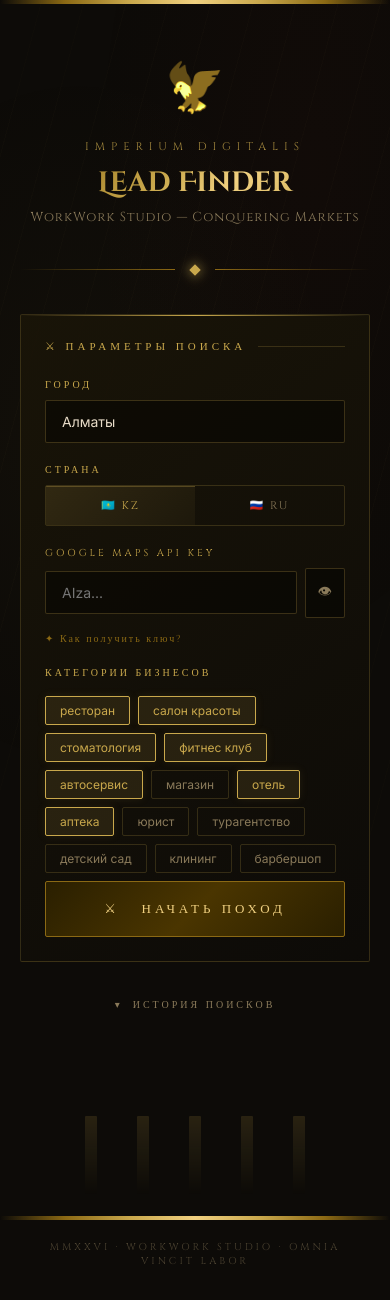
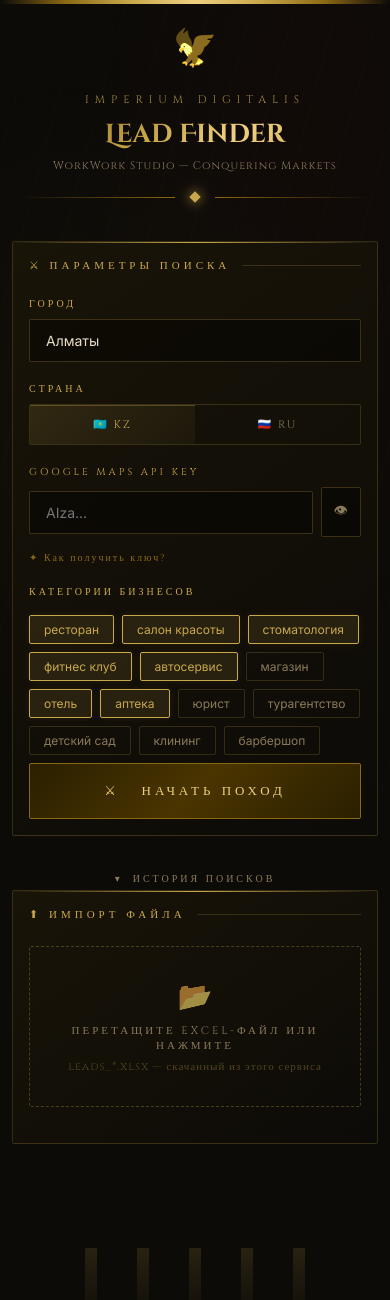
Before and after one commit to mortira919/Finder, a FastAPI app: page / in a window 390 px wide. Shown: the top 1300 px of the page. Before the commit the page ends 1264 px from the top, so only its background shows below. Run offline with FastAPI, Linux system fonts and the light colour scheme; data that the repository does not hold is empty.

Commit message:
Add Excel import viewer, mobile fixes, extract buildLeadCard
- server.py: POST /api/import — parses xlsx, finds leads sheet,
  returns leads array with all contact fields
- index.html: import panel with drag-and-drop zone; shows same lead
  cards as search results using shared buildLeadCard(); mobile CSS
  fixes for 480px (header, history, contacts, buttons); import panel
  reads any sheet from preferred list (Все горячие лиды → Горячие лиды
  → Менеджер 1 → Менеджер 2 → active)

Co-Authored-By: Claude Sonnet 4.6 <noreply@anthropic.com>

```diff
--- a/server.py
+++ b/server.py
@@ -11,9 +11,9 @@ import time
 from typing import Dict, Optional
 from pathlib import Path
 
-from fastapi import FastAPI, Request
-from fastapi.responses import HTMLResponse, FileResponse, StreamingResponse
-from fastapi.staticfiles import StaticFiles
+import io
+from fastapi import FastAPI, Request, UploadFile, File
+from fastapi.responses import HTMLResponse, FileResponse, JSONResponse
 from fastapi.middleware.cors import CORSMiddleware
 from dotenv import load_dotenv
 from database import init_db, save_search, get_history, get_filepath_by_job
@@ -218,6 +218,70 @@ async def get_status(job_id: str):
     return job
 
 
+@app.post("/api/import")
+async def import_excel(file: UploadFile = File(...)):
+    """Парсит загруженный Excel-файл и возвращает список лидов."""
+    from openpyxl import load_workbook
+
+    content = await file.read()
+    try:
+        wb = load_workbook(io.BytesIO(content), read_only=True, data_only=True)
+    except Exception as e:
+        return JSONResponse({"error": f"Не удалось открыть файл: {e}"}, status_code=400)
+
+    # Ищем листы с лидами в порядке приоритета
+    preferred = ["Все горячие лиды", "Горячие лиды", "Менеджер 1", "Менеджер 2"]
+    ws = next((wb[n] for n in preferred if n in wb.sheetnames), wb.active)
+
+    leads = []
+    headers = None
+
+    for row in ws.iter_rows(values_only=True):
+        if headers is None:
+            headers = [str(c).strip() if c else "" for c in row]
+            continue
+        if not any(row):
+            continue
+
+        def g(col):
+            try:
+                return str(row[headers.index(col)] or "").strip()
+            except (ValueError, IndexError):
+                return ""
+
+        phone = g("Телефон")
+        wa    = g("WhatsApp")
+        ig    = g("Instagram")
+        tg    = g("Telegram")
+
+        # Приводим к полным URL
+        if wa and not wa.startswith("http"): wa = "https://" + wa
+        if ig and not ig.startswith("http"): ig = "https://" + ig
+        if tg and not tg.startswith("http"): tg = "https://" + tg
+
+        name = g("Название")
+        if not name:
+            continue
+
+        leads.append({
+            "name":          name,
+            "category":      g("Категория"),
+            "phone":         phone,
+            "whatsapp":      wa,
+            "instagram":     ig,
+            "telegram":      tg,
+            "website":       g("Сайт"),
+            "rating":        g("Рейтинг"),
+            "reviews":       g("Отзывов"),
+            "priority":      g("Приоритет") or "📋 НИЗКИЙ",
+            "verdict":       g("Статус сайта"),
+            "email_subject": g("Шаблон письма"),
+            "email_body":    "",
+        })
+
+    return {"leads": leads, "total": len(leads), "sheet": ws.title}
+
+
 @app.get("/api/history")
 async def history():
     return get_history()
--- a/templates/index.html
+++ b/templates/index.html
@@ -186,7 +186,37 @@
 
   @media (max-width: 600px) {
     .form-grid { grid-template-columns: 1fr; }
-    .panel { padding: 24px; }
+    .panel { padding: 20px; }
+  }
+
+  /* ── MOBILE ── */
+  @media (max-width: 480px) {
+    header { padding: 28px 16px 20px; }
+    .eagle { font-size: 36px; }
+    h1 { font-size: 26px; }
+    .header-desc { font-size: 11px; }
+    .container { padding: 0 12px 60px; }
+    .panel { padding: 16px; }
+
+    /* История */
+    .history-item { flex-wrap: wrap; gap: 8px; }
+    .history-actions { flex-direction: row; width: 100%; }
+    .h-btn { flex: 1; text-align: center; }
+
+    /* Лиды */
+    .lead-contacts { gap: 4px; }
+    .contact-btn { padding: 5px 8px; font-size: 10px; }
+    .stat-num { font-size: 28px; }
+
+    /* Прогресс */
+    .progress-message { font-size: 11px; }
+
+    /* Категории */
+    .cat-tag { padding: 5px 10px; font-size: 11px; }
+
+    /* Кнопки */
+    .btn-imperial { font-size: 11px; letter-spacing: 3px; padding: 15px; }
+    .btn-download { font-size: 11px; letter-spacing: 2px; }
   }
 
   .form-group {
@@ -721,6 +751,70 @@
     .history-stats { display: none; }
   }
 
+  /* ── IMPORT ── */
+  .import-zone {
+    border: 1px dashed rgba(201,168,76,0.3);
+    border-radius: 2px;
+    padding: 32px 20px;
+    text-align: center;
+    cursor: pointer;
+    transition: all 0.25s;
+    position: relative;
+  }
+  .import-zone:hover, .import-zone.drag-over {
+    border-color: var(--gold);
+    background: rgba(201,168,76,0.04);
+  }
+  .import-zone input[type="file"] {
+    position: absolute;
+    inset: 0;
+    opacity: 0;
+    cursor: pointer;
+    width: 100%;
+    height: 100%;
+  }
+  .import-icon {
+    font-size: 28px;
+    margin-bottom: 10px;
+    opacity: 0.6;
+  }
+  .import-label {
+    font-family: 'Cinzel', serif;
+    font-size: 11px;
+    letter-spacing: 3px;
+    color: var(--text-dim);
+    text-transform: uppercase;
+    margin-bottom: 6px;
+  }
+  .import-hint {
+    font-size: 11px;
+    color: rgba(201,168,76,0.35);
+    font-family: 'Cinzel', serif;
+    letter-spacing: 1px;
+  }
+  .import-filename {
+    margin-top: 12px;
+    font-size: 12px;
+    color: var(--gold);
+    font-family: 'Inter', sans-serif;
+    display: none;
+  }
+  .import-results {
+    margin-top: 20px;
+  }
+  .import-error {
+    color: #ff6666;
+    font-family: 'Cinzel', serif;
+    font-size: 11px;
+    letter-spacing: 1px;
+    padding: 12px;
+    border: 1px solid rgba(255,100,100,0.2);
+    border-radius: 2px;
+    background: rgba(139,26,26,0.1);
+    margin-top: 12px;
+    display: none;
+  }
+
   /* ── LEADS LIST ── */
   .leads-header {
     display: flex;
@@ -1084,6 +1178,20 @@
     <div id="historyList"><div class="history-empty">Загрузка...</div></div>
   </div>
 
+  <!-- ИМПОРТ -->
+  <div class="panel" style="margin-bottom:24px">
+    <div class="panel-title">⬆ Импорт файла</div>
+    <div class="import-zone" id="importZone">
+      <input type="file" accept=".xlsx,.xls" id="importInput" onchange="handleImport(this)">
+      <div class="import-icon">📂</div>
+      <div class="import-label">Перетащите Excel-файл или нажмите</div>
+      <div class="import-hint">leads_*.xlsx — скачанный из этого сервиса</div>
+      <div class="import-filename" id="importFilename"></div>
+    </div>
+    <div class="import-error" id="importError"></div>
+    <div class="import-results" id="importResults"></div>
+  </div>
+
   <!-- ПРОГРЕСС -->
   <div class="panel progress-panel" id="progressPanel">
     <div class="panel-title">⏳ Ход операции</div>
@@ -1275,12 +1383,10 @@
     `;
   }
 
-  function renderLeads(leads) {
-    if (!leads.length) return '';
-    const cards = leads.map((l, i) => {
-      const isHigh = l.priority.includes('ВЫСОКИЙ');
+  function buildLeadCard(l) {
+    const isHigh = l.priority && l.priority.includes('ВЫСОКИЙ');
     const prioClass = isHigh ? 'priority-high' : 'priority-mid';
-      const prioText = isHigh ? 'ВЫСОКИЙ' : 'СРЕДНИЙ';
+    const prioText  = isHigh ? 'ВЫСОКИЙ' : 'СРЕДНИЙ';
     const rating = l.rating ? `★ ${l.rating}${l.reviews ? ' · ' + l.reviews + ' отзывов' : ''}  ·  ` : '';
     const contacts = [
       l.phone    ? `<a class="contact-btn phone" href="tel:${l.phone}">${ICON_PHONE} ${l.phone}</a>` : '',
@@ -1290,7 +1396,17 @@
       l.website  ? `<a class="contact-btn" href="${l.website}" target="_blank">${ICON_LINK} Сайт</a>` : '',
     ].filter(Boolean).join('');
 
-      const emailBody = l.email_body.replace(/</g,'&lt;').replace(/>/g,'&gt;');
+    const emailBody = (l.email_body || '').replace(/</g,'&lt;').replace(/>/g,'&gt;');
+    const emailSection = l.email_subject ? `
+      <button class="email-toggle" onclick="toggleEmail(this)">
+        <i class="arrow">▸</i> ${ICON_MAIL} Показать письмо
+      </button>
+      <div class="email-section">
+        <div class="email-subject-line">Тема: ${l.email_subject}</div>
+        ${emailBody ? `<pre class="email-body-text">${emailBody}</pre>
+        <button class="copy-btn" onclick="copyEmail(this, \`${(l.email_body||'').replace(/`/g,"'")}\`)">Копировать</button>` : ''}
+      </div>` : '';
+
     return `
       <div class="lead-card">
         <div class="lead-top">
@@ -1300,16 +1416,13 @@
         <div class="lead-name">${l.name}</div>
         <div class="lead-meta">${rating}${l.verdict}</div>
         <div class="lead-contacts">${contacts || '<span style="font-size:11px;color:var(--text-dim)">Контакты не найдены</span>'}</div>
-          <button class="email-toggle" onclick="toggleEmail(this)">
-            <i class="arrow">▸</i> ${ICON_MAIL} Показать письмо
-          </button>
-          <div class="email-section">
-            <div class="email-subject-line">Тема: ${l.email_subject}</div>
-            <pre class="email-body-text">${emailBody}</pre>
-            <button class="copy-btn" onclick="copyEmail(this, \`${l.email_body.replace(/`/g,"'")}\`)">Копировать</button>
-          </div>
+        ${emailSection}
       </div>`;
-    }).join('');
+  }
+
+  function renderLeads(leads) {
+    if (!leads.length) return '';
+    const cards = leads.map(l => buildLeadCard(l)).join('');
 
     return `
       <div class="leads-header">
@@ -1323,6 +1436,63 @@
     btn.classList.toggle('open');
     const section = btn.nextElementSibling;
     section.classList.toggle('open');
+  }
+
+  // ── IMPORT ──
+  const importZone = document.getElementById('importZone');
+  importZone.addEventListener('dragover', e => { e.preventDefault(); importZone.classList.add('drag-over'); });
+  importZone.addEventListener('dragleave', () => importZone.classList.remove('drag-over'));
+  importZone.addEventListener('drop', e => {
+    e.preventDefault();
+    importZone.classList.remove('drag-over');
+    const file = e.dataTransfer.files[0];
+    if (file) uploadImport(file);
+  });
+
+  async function handleImport(input) {
+    if (input.files[0]) uploadImport(input.files[0]);
+  }
+
+  async function uploadImport(file) {
+    const errEl  = document.getElementById('importError');
+    const resEl  = document.getElementById('importResults');
+    const nameEl = document.getElementById('importFilename');
+
+    errEl.style.display = 'none';
+    resEl.innerHTML = '<div style="font-family:Cinzel,serif;font-size:11px;letter-spacing:2px;color:var(--text-dim);padding:12px 0"><span class="spinner"></span> Читаем файл...</div>';
+    nameEl.style.display = 'block';
+    nameEl.textContent = file.name;
+
+    const form = new FormData();
+    form.append('file', file);
+
+    try {
+      const r = await fetch('/api/import', { method: 'POST', body: form });
+      const data = await r.json();
+
+      if (data.error) {
+        errEl.textContent = data.error;
+        errEl.style.display = 'block';
+        resEl.innerHTML = '';
+        return;
+      }
+
+      if (!data.leads.length) {
+        resEl.innerHTML = '<div class="history-empty">Лиды не найдены в файле</div>';
+        return;
+      }
+
+      resEl.innerHTML = `
+        <div class="leads-header">
+          <span class="leads-title">⚔ Импортировано из «${data.sheet}»</span>
+          <span class="leads-count">${data.leads.length} компаний</span>
+        </div>
+        <div class="leads-grid">${data.leads.map(l => buildLeadCard(l)).join('')}</div>`;
+    } catch(e) {
+      errEl.textContent = 'Ошибка загрузки файла';
+      errEl.style.display = 'block';
+      resEl.innerHTML = '';
+    }
   }
 
   // ── HISTORY ──
```
Lines whose indentation alone changed are shown as unchanged.
